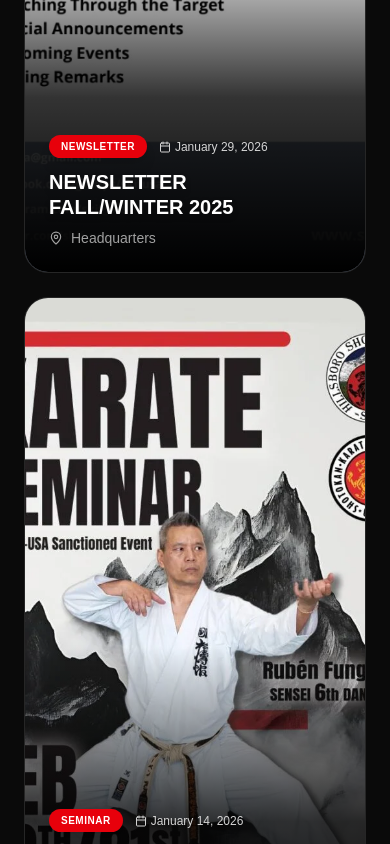
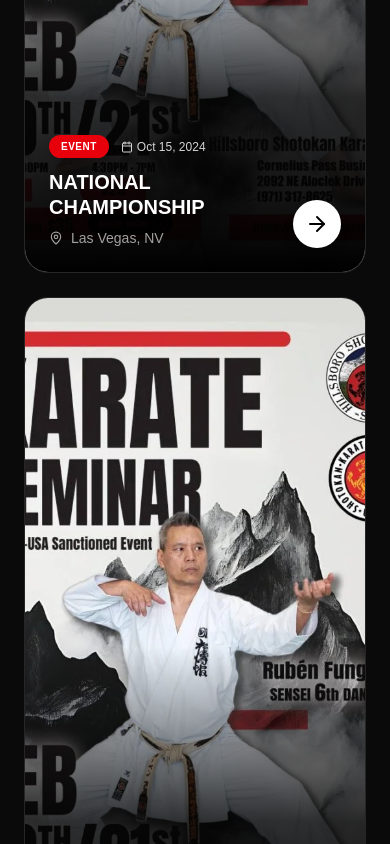
Before and after one commit to davidherascu-tx/skifusa, a Next.js app: page / in a window 390 px wide. Shown: the part 3280-4124 px from the top of the page. Built offline with nearby package versions, Linux system fonts and the light colour scheme.

Commit message:
howver on mobile

```diff
--- a/app/page.tsx
+++ b/app/page.tsx
@@ -125,25 +125,25 @@
 
           <div className="grid md:grid-cols-3 gap-6">
             <NewsCard
-              category="Newsletter"
-              date="January 29, 2026"
-              title="Newsletter Fall/Winter 2025"
-              location="Headquarters"
-              image="/SKIF_Newsletter_Winter_2025.webp" // Flyer
+              category="Event"
+              date="Oct 15, 2024"
+              title="National Championship"
+              location="Las Vegas, NV"
+              image="/seminar_feb_20_21_2026.webp" // Flyer
             />
             <NewsCard
-              category="Seminar"
-              date="January 14, 2026"
-              title="Karate Seminar with Ruben Fung, 6.Dan – February 20 & 21, 2026"
+              category="News"
+              date="Sept 01, 2024"
+              title="Dan Grading Results"
               location="Headquarters"
               image="/seminar_feb_20_21_2026.webp"
             />
             <NewsCard
               category="Seminar"
-              date="December 30, 2025"
-              title="2026 SKIF Houston Annual Gasshuku"
-              location="Houston, TX"
-              image="/skif_gasshuku_houston_2026.webp"
+              date="Aug 20, 2024"
+              title="Summer Camp"
+              location="Miami, FL"
+              image="/seminar_feb_20_21_2026.webp"
             />
           </div>
         </div>
@@ -178,8 +178,8 @@
          />
       </div>
 
-      {/* ----- NEW: HOVER BACKGROUND OVERLAY ----- */}
-      {/* Fades in a dark tint over the whole image on hover */}
+      {/* Hover Background Overlay */}
+      {/* Visible on tap on mobile (active state) or hover on desktop */}
       <div className="absolute inset-0 bg-black/30 opacity-0 group-hover:opacity-100 transition-opacity duration-500" />
 
       {/* Dark Overlay Gradient (Bottom only, permanent) */}
@@ -211,8 +211,14 @@
                  </div>
              </div>
 
-             {/* Arrow Button (Hover Effect) */}
-             <div className="bg-white text-black p-3 rounded-full shadow-lg shrink-0 opacity-0 translate-y-4 group-hover:opacity-100 group-hover:translate-y-0 transition-all duration-300 ease-out">
+             {/* Arrow Button */}
+             {/* Mobile (Default): Visible (opacity-100), No offset (translate-y-0)
+                Desktop (lg:): Hidden (opacity-0), Offset down (translate-y-4) -> Visible on Hover
+             */}
+             <div className="bg-white text-black p-3 rounded-full shadow-lg shrink-0
+                             opacity-100 translate-y-0
+                             lg:opacity-0 lg:translate-y-4 lg:group-hover:opacity-100 lg:group-hover:translate-y-0
+                             transition-all duration-300 ease-out">
                 <ArrowRight size={24} />
              </div>
          </div>
```
